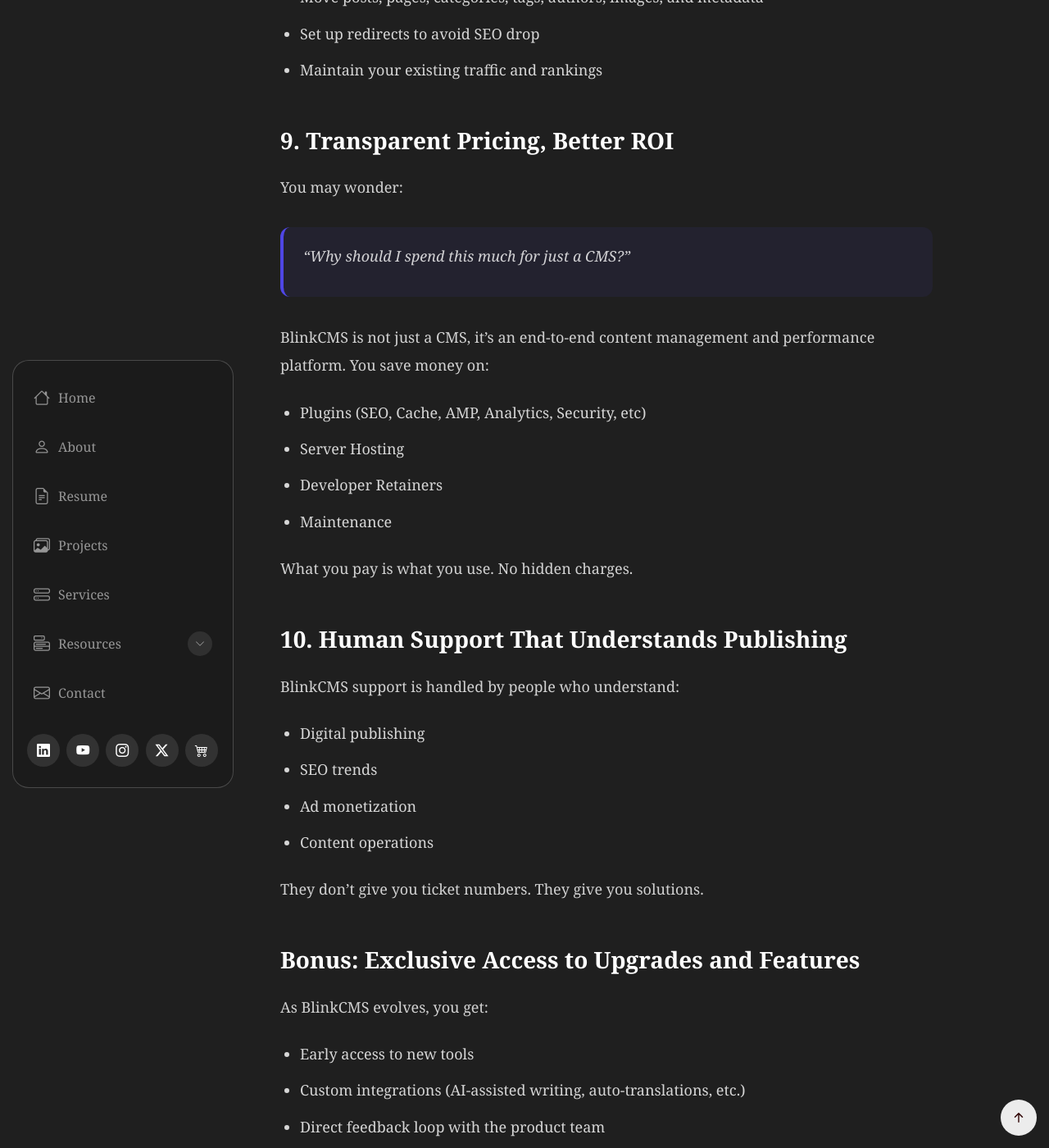
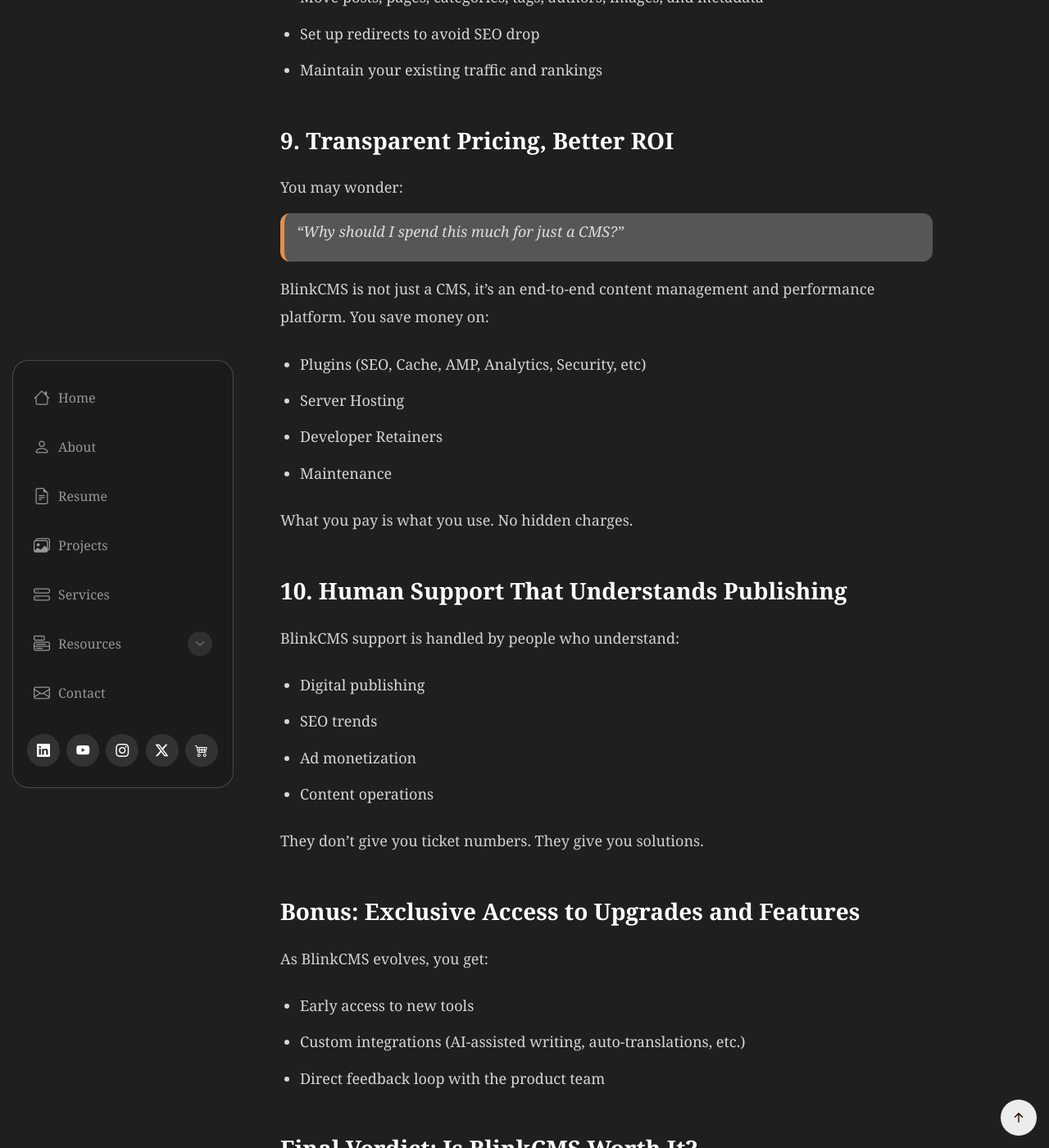
Before and after one commit to iamreemaroy/Reema-Roy, a Jekyll site: the page built from blog/_posts/2025-09-10-why-blinkcms-is-the-strategic-upgrade-your-business-needs-over-wordpress.md, in a window 1280 px wide and 1400 px high, scrolled down 5238 px. Shown: the whole window at 82% size. Built offline with Jekyll 4.4.1, drawn with Linux system fonts in a browser that asks for light colours.

Commit message:
Update post.html

```diff
--- a/_layouts/post.html
+++ b/_layouts/post.html
@@ -529,12 +529,10 @@ layout: default
 /* BLOCKQUOTE */
 
 .content blockquote {
-  border-left: 4px solid #4f46e5;
-  background: rgba(79, 70, 229, 0.08);
+  border-left: 5px solid #e58e46;
+  background: rgb(250 250 251 / 25%);
 
-  padding: 18px 24px;
-
-  margin: 32px 0;
+  padding: 5px 15px;;
 
   border-radius: 12px;
 
```
